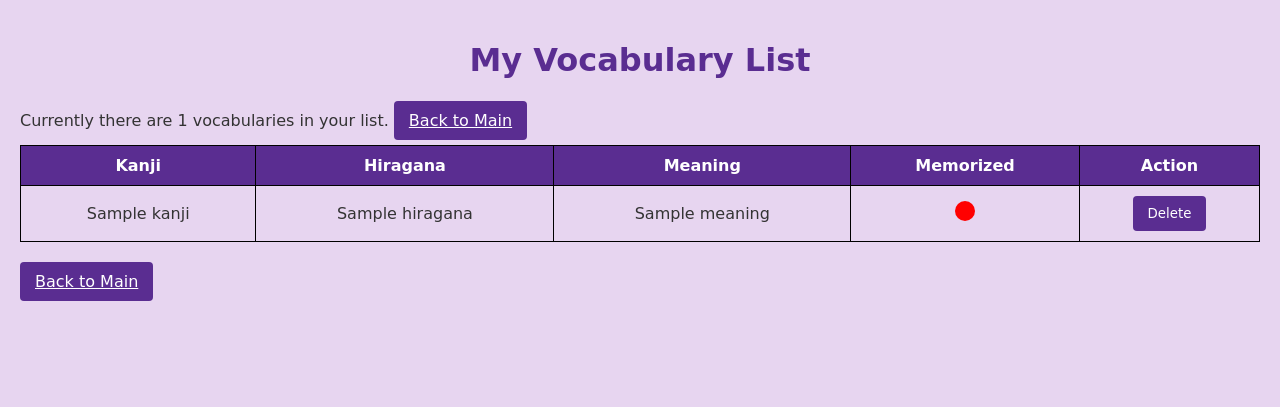
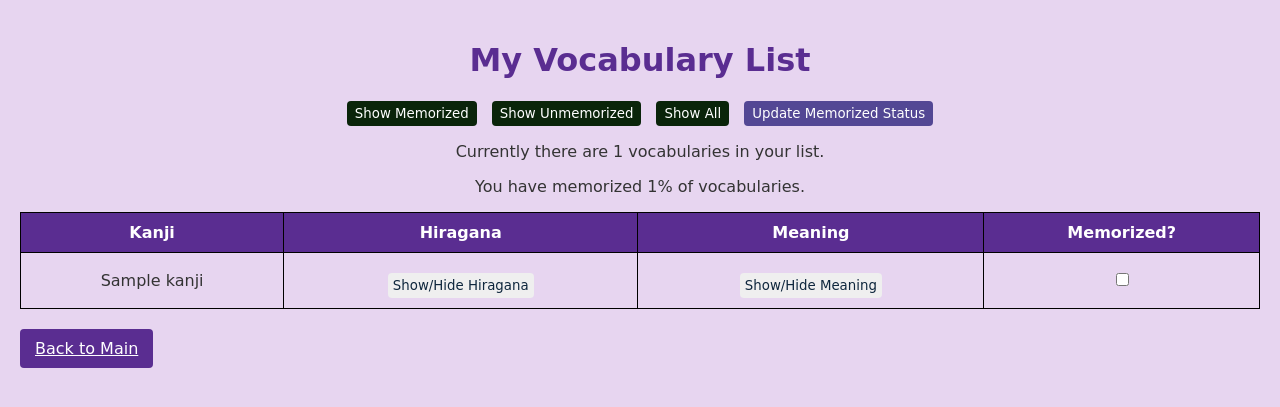
Before and after one commit to iccarus09/Vocab-List-Maker, a Flask app: template Project8/templates/mylist.html in a window 1280 px wide. Shown: the top 407 px of the page. Run offline with Flask 3, Linux system fonts and the light colour scheme; the template is opened without the code that fills it: most values are stand-ins (such as "Sample title", 1, 10 or a date in 2020).

Commit message:
except for 'update memorized status', all solved.

```diff
--- a/Project8/app.py
+++ b/Project8/app.py
@@ -114,23 +114,44 @@ def edit_vocablist(title_id):
 @app.route('/mylist', methods=['GET','POST'])
 def get_mylist():
     # Handle deletion
-    if request.method == 'POST':
-        id_to_delete = request.form.get('id')
+    # if request.method == 'POST':
+    #     id_to_delete = request.form.get('id')
+    #
+    #     # if id_to_delete:
+    #     #     vocab_df = helpers.read_csv('vocab.csv')
+    #     #     # Remove the item with this ID
+    #     #     vocab_df = vocab_df[vocab_df['ID'] != int(id_to_delete)]
+    #     #     helpers.write_csv('vocab.csv', vocab_df)
+    #
+    #     # Redirect after deletion
+    #     return redirect(url_for('get_mylist'))
 
-        if id_to_delete:
-            vocab_df = helpers.read_csv('vocab.csv')
-            # Remove the item with this ID
-            vocab_df = vocab_df[vocab_df['ID'] != int(id_to_delete)]
-            helpers.write_csv('vocab.csv', vocab_df)
-
-        # Redirect after deletion
-        return redirect(url_for('get_mylist'))
+    ## this is required for status save but this affect my js filter button
+    # if request.method == 'POST': # Update the 'Memorized' column based on checkbox selection
+    #     print("update vocab")
+    #     vocab_df = helpers.read_csv('vocab.csv')
+    #     # Get the list of memorized IDs from the form
+    #     memorized_ids = request.form.getlist('memorized_ids')
+    #
+    #
+    #     my_vocabs = vocab_df.to_dict(orient='records')
+    #     return render_template('mylist.html', mylists=my_vocabs)
 
     # Handle GET request
+    content_df = helpers.read_csv('data.csv')
     vocab_df = helpers.read_csv('vocab.csv')
-    vocab_count = len(vocab_df)
-    mylists = vocab_df.to_dict(orient='records')
-    return render_template('mylist.html', mylists=mylists, vocab_count=vocab_count)
+    vocab_count = content_df['Vocab_Count'].sum()
+    m_vocab_count = content_df['Vocab_Count_M'].sum()
+
+    # Calculate percentage of memorized vocabularies
+    if vocab_count > 0:
+        memorized_percentage = int((m_vocab_count / vocab_count) * 100)
+    else:
+        memorized_percentage = 0  # Avoid division by zero
+
+    my_vocabs = vocab_df.to_dict(orient='records')
+    return render_template('mylist.html', my_vocabs=my_vocabs,
+                           vocab_count=vocab_count, memorized_percentage=memorized_percentage)
 
 @app.route('/edit-contents', methods=['GET','POST','DELETE'])
 def edit_contentlist():
--- a/Project8/data.csv
+++ b/Project8/data.csv
@@ -1,3 +1,3 @@
-ID,Title,Link,Level,Vocab_Count
-1,ggg,klk,Hard,22
-2,ffs,kvl,Easy,3
+ID,Title,Link,Level,Vocab_Count,Vocab_Count_M,Vocab_Count_UM
+1,What's your hobby? and favorite things?,https://www.youtube.com/watch?v=O-cRYuYHLjc&t=38s&ab_channel=DailyJapanesewithNaoko,Easy,3,2.0,1
+2,Eating Japanese Snacks,https://www.youtube.com/watch?v=W67leXGeJU4&ab_channel=DailyJapanesewithNaoko,Easy,2,0.0,2
--- a/Project8/static/main.css
+++ b/Project8/static/main.css
@@ -17,7 +17,11 @@ h2 {
     color: #5a2d91; /* Consistent color for subheadings */
 }
 
-/* New vocab addition */
+.summary {
+    text-align: center;
+}
+
+/* New vocab addition form */
 .form-with-padding {
     margin-bottom: 15px; /* Space between forms */
     padding: 15px;
@@ -32,22 +36,6 @@ input[type="text"] {
     margin-bottom: 10px; /* Space between inputs */
     border: 1px solid #ccc; /* Light border for inputs */
     border-radius: 4px; /* Rounded corners for inputs */
-}
-
-.btn-delete {
-    padding: 10px 15px; /* Padding inside buttons */
-    background-color: #5a2d91; /* Button background color */
-    color: white; /* Button text color */
-    border-radius: 4px; /* Rounded corners for buttons */
-    font-family: cursive, sans-serif;
-    cursor: pointer; /* Pointer cursor on hover */
-    border: none;
-    margin: 0;
-}
-
-button:hover {
-    background-color: #4b1f7a; /* Darker shade on hover */
-    color: white;
 }
 
 /* Table Styles */
@@ -76,15 +64,25 @@ th {
     display: none;
         }
 
-.btn-back {
-    display: inline-block;
-    margin-top: 20px;
-    padding: 10px 15px;
-    background-color: #5a2d91;
+
+/* Buttons */
+button:hover {
+    background-color: #4b1f7a; /* Darker shade on hover */
     color: white;
+    cursor: pointer; /* Pointer cursor on hover */
+}
+
+
+.btn-delete {
+    padding: 10px 15px; /* Padding inside buttons */
+    background-color: #5a2d91; /* Button background color */
+    color: white; /* Button text color */
+    border-radius: 4px; /* Rounded corners for buttons */
     font-family: cursive, sans-serif;
-    border-radius: 4px;
+    border: none;
+    margin: 0;
 }
+
 
 .btn-back {
     display: inline-block;
@@ -105,21 +103,13 @@ th {
     border-radius: 4px;
 }
 
-
-.btn-sub {
-    display: inline-block;
-    margin-top: 10px;
-    padding: 5px 8px;
-    background-color: #534794;
-    color: white;
-    font-family: cursive, sans-serif;
-    border-radius: 4px;
-    border: none
+.btn-filter-group{
+    text-align: center;
 }
 
 .btn-memorized{
     display: inline-block;
-    margin-top: 10px;
+    margin-right: 10px;
     padding: 5px 8px;
     background-color: #0a240a;
     color: white;
@@ -130,9 +120,30 @@ th {
 
 .btn-unmemorized{
     display: inline-block;
-    margin-top: 10px;
+    margin-right: 10px;
     padding: 5px 8px;
-    background-color: #360c0e;
+    background-color: #0a240a;
+    color: white;
+    font-family: cursive, sans-serif;
+    border-radius: 4px;
+    border: none
+}
+/* memorized + unmemorized */
+.btn-all {
+    display: inline-block;
+    margin-right: 10px;
+    padding: 5px 8px;
+    background-color: #0a240a;
+    color: white;
+    font-family: cursive, sans-serif;
+    border-radius: 4px;
+    border: none
+}
+
+.btn-m-status {
+    display: inline-block;
+    padding: 5px 8px;
+    background-color: #534794;
     color: white;
     font-family: cursive, sans-serif;
     border-radius: 4px;
--- a/Project8/templates/index.html
+++ b/Project8/templates/index.html
@@ -18,7 +18,7 @@
         {% for content in contents %}
         <tr>
             <td  class="left-align"><a href="/edit-vocab/{{ content.ID }}">{{ content.Title }}</a></td>
-            <td><a href="https://{{ content.Link }}" target="_blank">Link
+            <td><a href="{{ content.Link }}" target="_blank">Link
             </a></td>
             <td>{{ content.Level }}</td>
             <td>{{ vocab_count.get(content.ID, 0) }}</td>
--- a/Project8/templates/mylist.html
+++ b/Project8/templates/mylist.html
@@ -5,41 +5,98 @@
     <meta name="viewport" content="width=device-width, initial-scale=1.0">
     <title>My Vocab List</title>
     <link rel="stylesheet" href="{{ url_for('static', filename='/main.css') }}">
+    <script>
+        function toggleHiragana(button) {
+    const hiraganaSpan = button.previousElementSibling; // Get the span before the button
+    hiraganaSpan.classList.toggle('hidden');
+    }
+
+        function toggleMeaning(button) {
+    const meaningSpan = button.previousElementSibling;
+    meaningSpan.classList.toggle('hidden');
+    }
+
+    // Filter view
+    document.addEventListener('DOMContentLoaded', function() {
+        const table = document.getElementById('mylist-table');
+        if (!table) return; // Exit if we're not on the vocab page
+
+        const rows = table.getElementsByTagName('tr');
+
+        function filterTable(showMemorized) {
+            for (let i = 1; i < rows.length; i++) {
+                const row = rows[i];
+                const checkbox = row.querySelector('input[type="checkbox"]');
+                const isMemorized = checkbox.checked;
+                if (showMemorized === 'all' || (showMemorized && isMemorized) || (!showMemorized && !isMemorized)) {
+                    row.style.display = '';
+                } else {
+                    row.style.display = 'none';
+                }
+            }
+        }
+
+        document.getElementById('show-memorized')?.addEventListener('click', function() {
+            filterTable(true);
+        });
+
+        document.getElementById('show-unmemorized')?.addEventListener('click', function() {
+            filterTable(false);
+        });
+
+        document.getElementById('show-all')?.addEventListener('click', function() {
+            filterTable('all');
+        });
+    });
+    </script>
 </head>
 <body>
     <h1>My Vocabulary List</h1>
-    <p style="display: inline;">Currently there are {{ vocab_count }} vocabularies in your list.</p>
-    <a href="{{ url_for('index') }}" class="btn-back-no-margin">Back to Main</a>
-    <table>
+
+    <!-- Filter Buttons -->
+        <div class="btn-filter-group">
+            <button id="show-memorized" class="btn-memorized btn-filter">Show Memorized</button>
+            <button id="show-unmemorized" class="btn-unmemorized btn-filter">Show Unmemorized</button>
+            <button id="show-all" class="btn-all btn-filter">Show All</button>
+            <button type="submit" class="btn-m-status">Update Memorized Status</button>
+        </div>
+
+        <p class="summary">Currently there are {{ vocab_count }} vocabularies in your list.</p>
+        <p class="summary">You have memorized {{ memorized_percentage }}% of vocabularies.</p>
+
+        <table id="mylist-table">
             <tr>
                 <th>Kanji</th>
                 <th>Hiragana</th>
                 <th>Meaning</th>
-            <th>Memorized</th>
-            <th>Action</th>
+                <th>Memorized?</th>
             </tr>
-        {% for mylist in mylists %}
+            {% for item in my_vocabs %}
             <tr>
-            <td>{{ mylist.Kanji }}</td>
-            <td>{{ mylist.Hiragana }}</td>
-            <td>{{ mylist.Meaning }}</td>
+                <td>{{ item.Kanji }}</td>
                 <td>
-                {% if mylist.Memorized|trim == 'True' %}
-                    <span class="circle green-circle"></span>
+                     {% if item.Kanji == '(empty)' %}
+                        {{ item.Hiragana }}
                      {% else %}
-                    <span class="circle red-circle"></span>
+                        <span class="hiragana hidden">{{ item.Hiragana }}</span>
+                        <button type="button" onclick="toggleHiragana(this)"
+                            class="btn-toggle">Show/Hide Hiragana</button>
                      {% endif %}
                 </td>
                 <td>
-                <form action="{{ url_for('get_mylist') }}"
-                      method="POST" style="display:inline;"
-                      class="form-without-padding">
-                    <input type="hidden" name="id" value="{{ mylist.ID }}">
-                    <button type="submit" class="btn-delete">Delete
-                    </button></form>
+                    <span class="meaning hidden">{{ item.Meaning }}</span>
+                    <button type="button" onclick="toggleMeaning(this)"
+                                class="btn-toggle">Show/Hide Meaning</button>
+                </td>
+                <td>
+                    <input type="checkbox" name="memorized_ids" value="{{ item.ID }}"
+                       {% if item.Memorized %}checked{% endif %}>
                 </td>
             </tr>
             {% endfor %}
         </table>
+
+
     <a href="{{ url_for('index') }}" class="btn-back">Back to Main</a>
 </body>
+</html>
```
Also changed, not shown: Project8/helpers.py (+18 -5 lines), Project8/templates/vocab.html (+10 -6 lines), Project8/vocab.csv (+0 -19 lines). Lines whose indentation alone changed are shown as unchanged.
